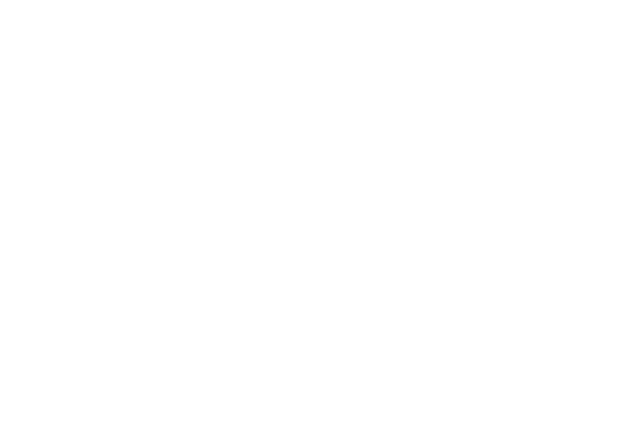
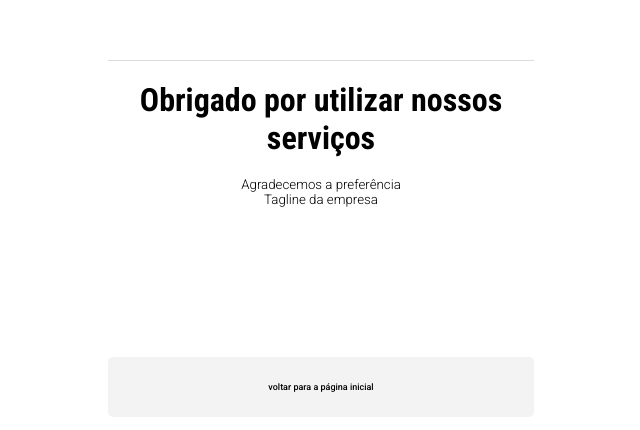
Before and after one commit to Dorishow/gestao-de-eventos, a React (Create React App) app: page /thanks in a window 1280 px wide. Before the commit this address had no page. Shown: the part 162-592 px from the top of the page, without its empty margins (319-959 px from the left). Built offline with nearby package versions, Linux system fonts and the light colour scheme.

Commit message:
feat: adding ending screen after buying the items on cart

```diff
--- a/src/index.tsx
+++ b/src/index.tsx
@@ -8,6 +8,7 @@ import SignUp from "./pages/user/Profile/SignUp"
 import EventDetails from "./pages/user/Events/EventDetails";
 import { CartProvider } from "./context/cartContext";
 import Checkout from "./pages/checkout/Checkout";
+import Thanks from "./pages/user/Thanks/Thanks";
 
 render(
   <CartProvider>
@@ -18,6 +19,7 @@ render(
         <Route path="login" element={<Login />}> </Route>
         <Route path="event/:eventId" element={<EventDetails />} />
         <Route path="checkout" element={<Checkout />} />
+        <Route path="thanks" element={<Thanks />} />
       </Routes>
     </BrowserRouter>
   </CartProvider>,
--- a/src/pages/checkout/Checkout.tsx
+++ b/src/pages/checkout/Checkout.tsx
@@ -4,11 +4,29 @@ import CartMenu from "../../components/Cart/Cart";
 import { returnLink } from "../user/Events/DetailsStyle";
 import { asideContent, homeTemplate, mainContent } from "../user/Home/styles";
 import CartContext from "../../context/cartContext";
-import { cartTitle } from "../../components/Cart/CartStyle";
+import { buyButton, cartTitle } from "../../components/Cart/CartStyle";
 import Event from "../../components/EventsContainer/IEvnent"
 import { ticketGroup } from "./CheckotStyle";
+import UserService from "../../services/userServices";
+import CartService from "../../services/cartServices";
 
 export default class Checkout extends React.Component<any, any>{
+    constructor(props: any){
+        super(props)
+        this.calculateTotal = this.calculateTotal.bind(this)
+        this.buyItems = this.buyItems.bind(this)
+    }
+
+    buyItems(){
+        const userService: UserService = new UserService()
+        userService.addToPurchase( this.context.cart )
+
+        const cartService: CartService = new CartService()
+        this.context.updateCart(cartService.getCart())
+
+        window.location.href = "/thanks"
+    }
+
     render(): React.ReactNode {
         const { cart, updateCart } = this.context;
         return (
@@ -21,27 +39,21 @@ export default class Checkout extends React.Component<any, any>{
                     <div >
                         <h2 className={cartTitle()} >Resumo da compra</h2>
                         <article className={ticketGroup()}>
-                            {
-                                this.context.cart.length === 0 &&
-                                <h5> Seu carrinho está vazio, adicione itens ao carrinho e eles aparecerão aqui </h5>
-                            }
+                            { this.context.cart.length === 0 &&
+                                <h5> Seu carrinho está vazio, adicione itens ao carrinho e eles aparecerão aqui </h5> }
 
 
-                            {
-                                this.context.cart.map(
-                                    (ticket: any, index: any) =>
-                                        <div key={index}>
-                                            <span >{ticket.name}</span> <span> {ticket.ticketsPrice} </span>
-                                            <hr />
-                                        </div>
-                                )
-                            }
-                            <div className={ticketGroup()}>
-                                <span>Total R$</span> <span>{this.context.cart.reduce(
-                                    (total: number, event: Event) => total += event.ticketsPrice,
-                                    0
-                                )}</span>
-                            </div>
+                            { this.context.cart.map(
+                                (ticket: any, index: any) =>
+                                    <div key={index}>
+                                        <span >{ticket.name}</span> <span> {ticket.ticketsPrice} </span>
+                                        <hr />
+                                    </div>
+                            ) }
+
+                            {this.calculateTotal()}
+
+                            <button onClick={() => this.buyItems()} className={buyButton()}> Confirmar pagamento </button>
                         </article>
                     </div>
 
@@ -55,6 +67,14 @@ export default class Checkout extends React.Component<any, any>{
             </main>
         )
     }
+
+    private calculateTotal() {
+        return <div className={ticketGroup()}>
+            <span>Total R$</span> <span>{this.context.cart.reduce(
+                (total: number, event: Event) => total += event.ticketsPrice, 0)}
+            </span>
+        </div>;
+    }
 }
 
 Checkout.contextType = CartContext
--- /dev/null
+++ b/src/pages/user/Thanks/Thanks.tsx
@@ -0,0 +1,28 @@
+import React from "react";
+import { Link } from "react-router-dom";
+import { buyButton } from "../../../components/Cart/CartStyle";
+import { mainContent, thanksTemplate } from "./ThanksStyle";
+
+export default class Thanks extends React.Component<any, any>{
+    render(): React.ReactNode {
+        return (
+            <main className={thanksTemplate()}>
+
+
+                <section className={mainContent()}>
+                    <h2>Obrigado por utilizar nossos serviços</h2>
+
+                    <h5>
+                        Agradecemos a preferência
+                        <br />
+                        Tagline da empresa
+                    </h5>
+
+                    <Link className={buyButton()} to={'/'}> voltar para a página inicial</Link>
+                </section>
+
+
+            </main>
+        )
+    }
+}
--- /dev/null
+++ b/src/pages/user/Thanks/ThanksStyle.tsx
@@ -0,0 +1,44 @@
+import { createStitches } from "@stitches/react";
+
+export const { styled, css } = createStitches({
+    media: {
+        mobile: '(max-width: 767px)',
+        tablets: '(min-width: 768px) and (max-width: 1023px)',
+        desktop: '(min-width: 1024px)',
+    },
+});
+
+export const thanksTemplate = css('div', {
+    display: 'grid',
+    gridTemplateColumns: 'repeat(12, 1fr)',
+    width: '100vw',
+    height: '100vh',
+    placeContent: 'center',
+
+})
+
+export const mainContent = css('section', {
+    borderTop: '1px solid gainsboro',
+    textAlign: 'center',
+    '@mobile': {
+        gridColumn: '2 / 12'
+    },
+    '@tablets': {
+        gridColumn: '4 / 10'
+    },
+    '@desktop': {
+        gridColumn: '5 / 9'
+    },
+
+    'h2':{
+        fontFamily: 'roboto condensed',
+        fontWeight: 'bold',
+        fontSize: 'xx-large',
+        paddingTop: '20px',
+        paddingBottom: '20px',
+    },
+
+    'h5':{
+        marginBottom: '150px',
+    }
+})
--- a/src/services/cartServices.ts
+++ b/src/services/cartServices.ts
@@ -44,4 +44,8 @@ export default class CartService{
         localStorage.setItem(storageToken, stringfiedArray);
     }
 
+    clearCart(){
+        localStorage.setItem(storageToken,'[]');
+    }
+
 }
--- a/src/services/userServices.ts
+++ b/src/services/userServices.ts
@@ -1,6 +1,8 @@
 import Event from "../components/EventsContainer/IEvnent";
+import CartService from "./cartServices";
 
 const storageToken = 'purchases'
+const cartToken = 'cart'
 
 export default class UserService{
 
@@ -14,9 +16,11 @@ export default class UserService{
         return allEvents.filter( ( event: any ) => event.id === id )
     }
 
-    addToPurchase(event: Event){
+    addToPurchase(event: Event[]){
         let allEvents = this.getPurchase();
-        let newEventArray = JSON.stringify([...allEvents, event]);
+        let newEventArray = JSON.stringify([...allEvents, ...event]);
         localStorage.setItem(storageToken, newEventArray);
+        const cartService = new CartService()
+        cartService.clearCart();
     }
 }
```
